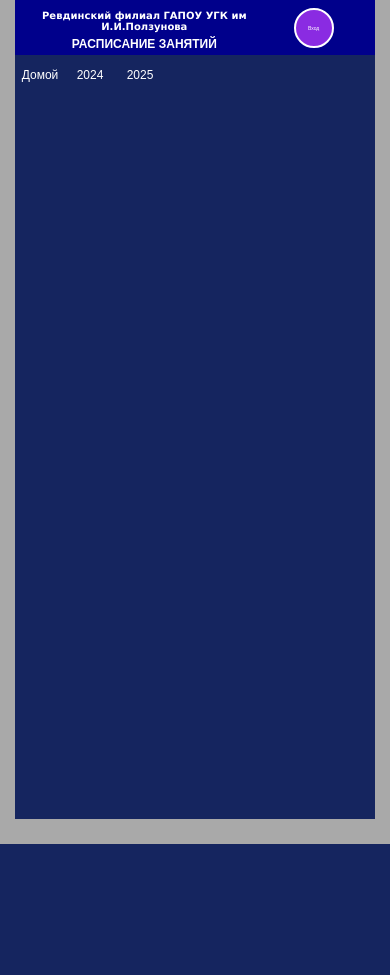
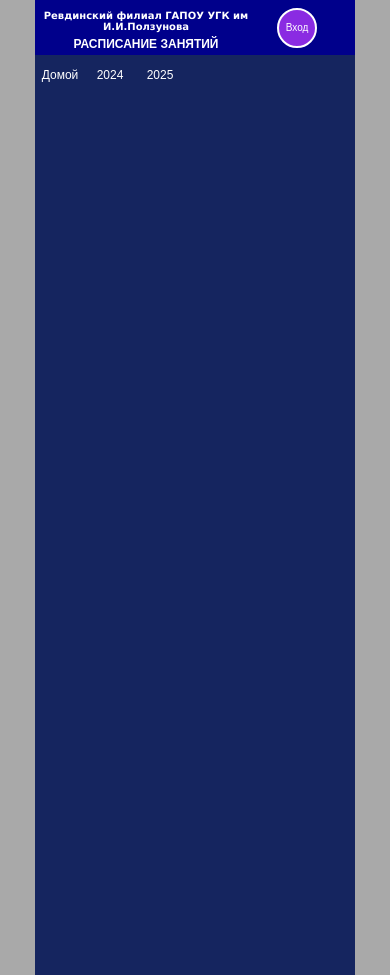
Before and after one commit to Ravenivka/projectDi, a PHP site: page /Shared/year.php in a window 390 px wide. Before the commit the page ends 844 px from the top, so only its background shows below. Run offline with PHP 8.4, Linux system fonts and the light colour scheme; data that the repository does not hold is empty.

Commit message:
navigation fix

```diff
--- a/Shared/year.php
+++ b/Shared/year.php
@@ -1,5 +1,6 @@
 <?php
     $css = '<link rel="stylesheet" href="'.'' .'../style.css" class="css">';
+    $title = "Навигация";
     $yearname = $_POST['year'];
     require_once realpath($_SERVER['DOCUMENT_ROOT'].'/Data/weeks.php' );
     //$pack = $_POST['pack'];
@@ -10,60 +11,9 @@
     if ( isset($_SESSION['user']) and $_SESSION['role'] > 0){
         $code = true;
     }
+    require_once '../Shared/base_small.php';
 ?>
 
-<!DOCTYPE html>
-<html lang="en">
-<head>
-    <meta charset="UTF-8">
-    <meta name="viewport" content="width=device-width, initial-scale=1.0">
-    <title><?php echo $yearname ;?></title>
-    <?php
-        //global $pack;
-        echo $css;
-    ?>
-</head>
-<body>
-
-    <div class="basic">
-        <div class="header">
-            <div class="header_h">
-                <h2 class="header_title">Ревдинский филиал ГАПОУ УГК им И.И.Ползунова</h2>
-                <h3 class="header_subtitle">РАСПИСАНИЕ ЗАНЯТИЙ</h3>
-            </div>
-                <div class="header_editor">
-                    <?php
-                        if (isset($_SESSION['user']) and ($_SESSION['role'] > 0)){ ?>
-                            <h2 class = "header_user"><?php echo $_SESSION['user']; ?></h2>   <br>
-                            <a class="exit" href="../Data/autor.php?var=1">Выйти</a>
-                    <?php } else { ?>
-                        <form method="post" action="../Data/autor.php">
-                         <input type = 'hidden' name = "var" value = "2">
-                        <button type="submit" class="month__button" >Вход</button>
-                        </form>
-                    <?php } ?>
-                </div>
-        </div>
-        <nav class="nav">
-            <div class="nav__menu"><a href="../index.php" class="nav__a">Домой</a></div>
-            <?php foreach ($pack->collection as $year) { ?>
-            <div class="nav__menu">
-                <form action="../Shared/year.php" method="post">
-                    <input name = "year" value="<?php echo $year->year;?>" type="hidden" />
-                    <button class="nav__btn" type="submit"><?php echo $year->year;?></button>
-                </form>
-            </div>
-            <?php
-                }
-                if (isset($_SESSION['user']) and ($_SESSION['role'] > 0)){
-            ?>
-            <div class="nav__menu">
-                <form method="post" action="../Data/add.php">
-                    <button type="submit" class="month__button month__button_nomargin" ><p style="text-align:center;">Добавить фото</p> </button>
-                </form>
-            </div> <?php } ?>
-        </nav>
-        <main class="main">
 <div class="main_double">
 <?php foreach($months as $month) { ?>
 <div class="month">
@@ -89,15 +39,7 @@
 </div>
 <?php } ?>
 </div>
-<script>
-        const Di = document.querySelector('.main_double');
-        const H = window.innerHeight;
-        let Zu = H-120;
-        if (Di.style.height < Zu){
-            let M = Zu + 'px';
-            Di.style.height = M;
-        }
-</script>
+
 </main>
 
         </div>
--- a/style.css
+++ b/style.css
@@ -99,12 +99,12 @@ body {
   width: 100%;
 }
 .main_double {
+  height: 880px;
   width: 100%;
   display: flex;
   flex-wrap: wrap;
   position: relative;
   background-color: #15255f;
-  height: 100%;
 }
 
 .month {
@@ -113,6 +113,7 @@ body {
   position: relative;
   border: 2px solid white;
   box-sizing: border-box;
+  height: 420px;
 }
 .month__h3 {
   text-align: center;
@@ -256,17 +257,47 @@ body {
   margin-left: 50px;
 }
 
-@media (max-width: 600px) {
+@media (max-width: 1599px) {
   .basic {
-    width: 360px;
-    margin-left: calc(50% - 180px);
-    margin-right: calc(50% - 180px);
+    width: 1024px;
+    margin-left: calc(50% - 612px);
+    margin-right: calc(50% - 612px);
+  }
+  .header_h {
+    width: 85%;
+  }
+  .main_double {
+    justify-content: center;
+  }
+}
+@media (max-width: 1023px) {
+  .basic {
+    width: 600px;
+    margin-left: calc(50% - 300px);
+    margin-right: calc(50% - 300px);
+  }
+  .header_title {
+    font-size: 14px;
+  }
+  .header_subtitle {
+    font-size: 14px;
+  }
+  .nav__menu {
+    width: 50px;
+    font-size: 16px;
+  }
+  .nav__btn {
+    font-size: 16px;
+  }
+}
+@media (max-width: 599px) {
+  .basic {
+    width: 320px;
+    margin-left: calc(50% - 160px);
+    margin-right: calc(50% - 160px);
   }
   .header {
     height: 45px;
-  }
-  .header_h {
-    width: 85%;
   }
   .header_title {
     font-size: 10px;
@@ -290,7 +321,7 @@ body {
     font-size: 12px;
   }
   .month__button {
-    font-size: 5px;
+    font-size: 10px;
     width: 40px;
     margin-left: 20px;
     margin-top: -10px;
--- a/style.scss
+++ b/style.scss
@@ -94,12 +94,13 @@ body{
       width: 100%;
     }
     &_double {
+      height: 880px;
       width: 100%;
       display: flex;
       flex-wrap: wrap;
       position: relative;
       background-color: #15255f;
-      height: 100%;
+
     }
   }
   .month {
@@ -108,6 +109,7 @@ body{
     position: relative;
     border:2px solid white;
     box-sizing: border-box;
+    height: 420px;
 
     &__h3 {
       text-align: center;
@@ -248,18 +250,59 @@ body{
     margin-left: 50px;
   }
 
-  @media(max-width: 600px){
+  @media(max-width: 1599px) {
     .basic {
-      width: 360px;
-      margin-left: calc(50% - 180px);
-      margin-right: calc(50% - 180px);
+      width: 1024px;
+      margin-left: calc(50% - 612px);
+      margin-right: calc(50% - 612px);
+    }
+    .header {
+      &_h {
+        width: 85%;
+      }
+    }
+    .main {
+      &_double {
+        justify-content: center;
+      }
+    }
+  }
+
+  @media(max-width: 1023px) {
+    .basic {
+      width: 600px;
+      margin-left: calc(50% - 300px);
+      margin-right: calc(50% - 300px);
+    }
+    .header {
+      &_title {
+        font-size: 14px;
+      }
+      &_subtitle {
+        font-size: 14px;
+      }
+    }
+    .nav {
+      &__menu {
+        width: 50px;
+        font-size: 16px;
+      }
+      &__btn {
+        font-size: 16px;
+      }
+    }
+  }
+
+  @media(max-width: 599px){
+    .basic {
+      width: 320px;
+      margin-left: calc(50% - 160px);
+      margin-right: calc(50% - 160px);
     }
 
     .header {
       height: 45px;
-      &_h {
-        width: 85%;
-      }
+
       &_title {
         font-size: 10px;
       }
@@ -284,7 +327,7 @@ body{
     }
 
     .month__button {
-      font-size: 5px;
+      font-size: 10px;
       width: 40px;
       margin-left: 20px;
       margin-top: -10px;
```
Also changed, not shown: 2 other files.
